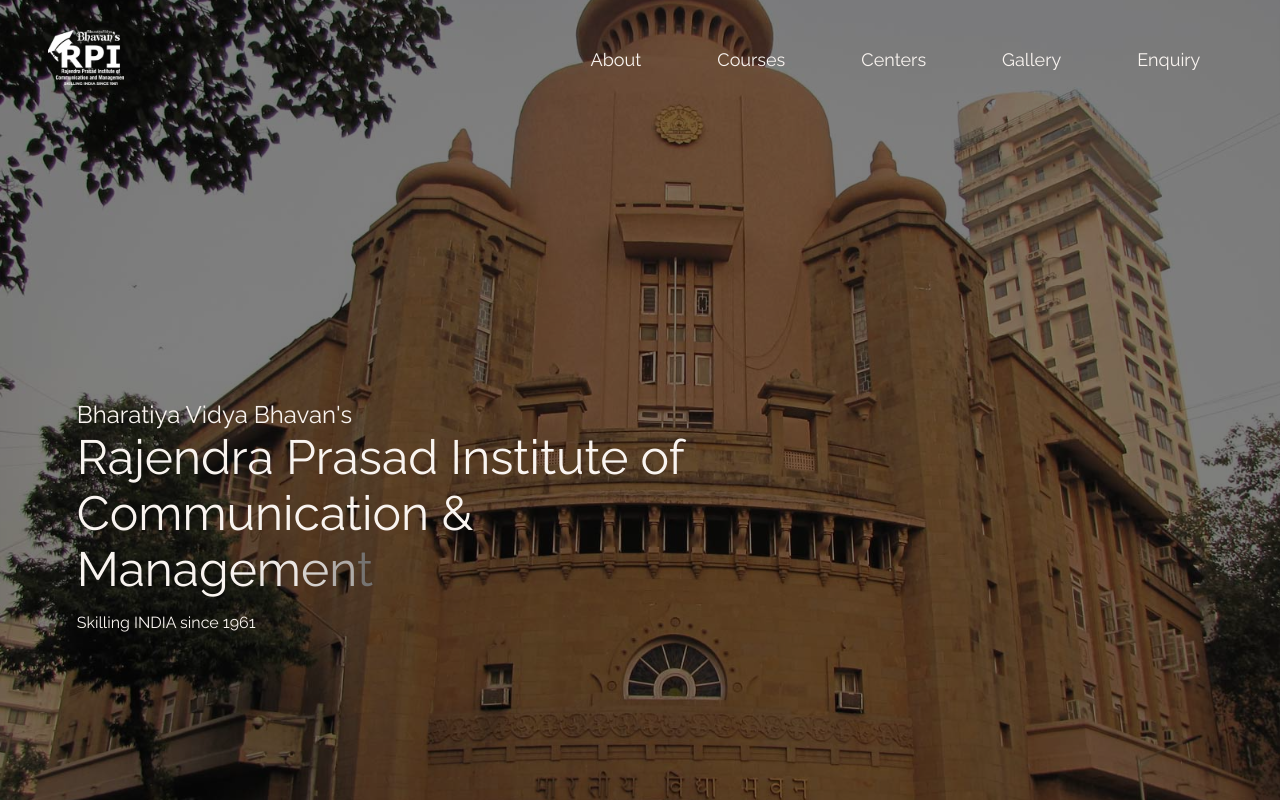
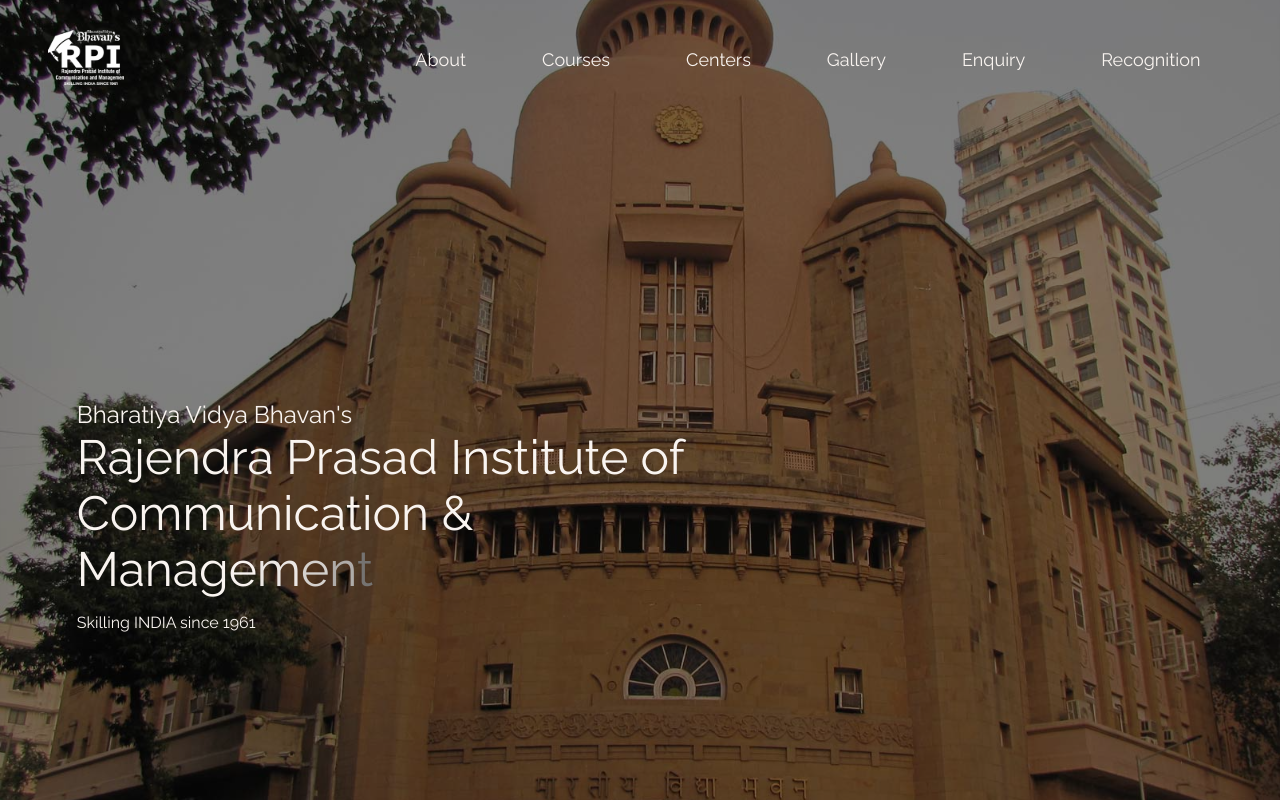
Before and after one commit to AarshKariya/rpicm-redev, a Next.js app: page / in a window 1280 px wide. Shown: the top 802 px of the page. Built offline with nearby package versions, Linux system fonts and the light colour scheme; a web font is replaced by a local one.

Commit message:
refactor: add recognition tab to the top

```diff
--- a/src/components/navigationBar/navLinks/NavLinks.tsx
+++ b/src/components/navigationBar/navLinks/NavLinks.tsx
@@ -71,6 +71,16 @@
           Enquiry
         </span>
       </NextLink>
+      <NextLink href="/recognition">
+        <span
+          className={cx(
+            styles.tabLink,
+            !isOnLandingPage && styles.tabLinkOnOtherScreens
+          )}
+        >
+          Recognition
+        </span>
+      </NextLink>
     </div>
   );
 };
```
